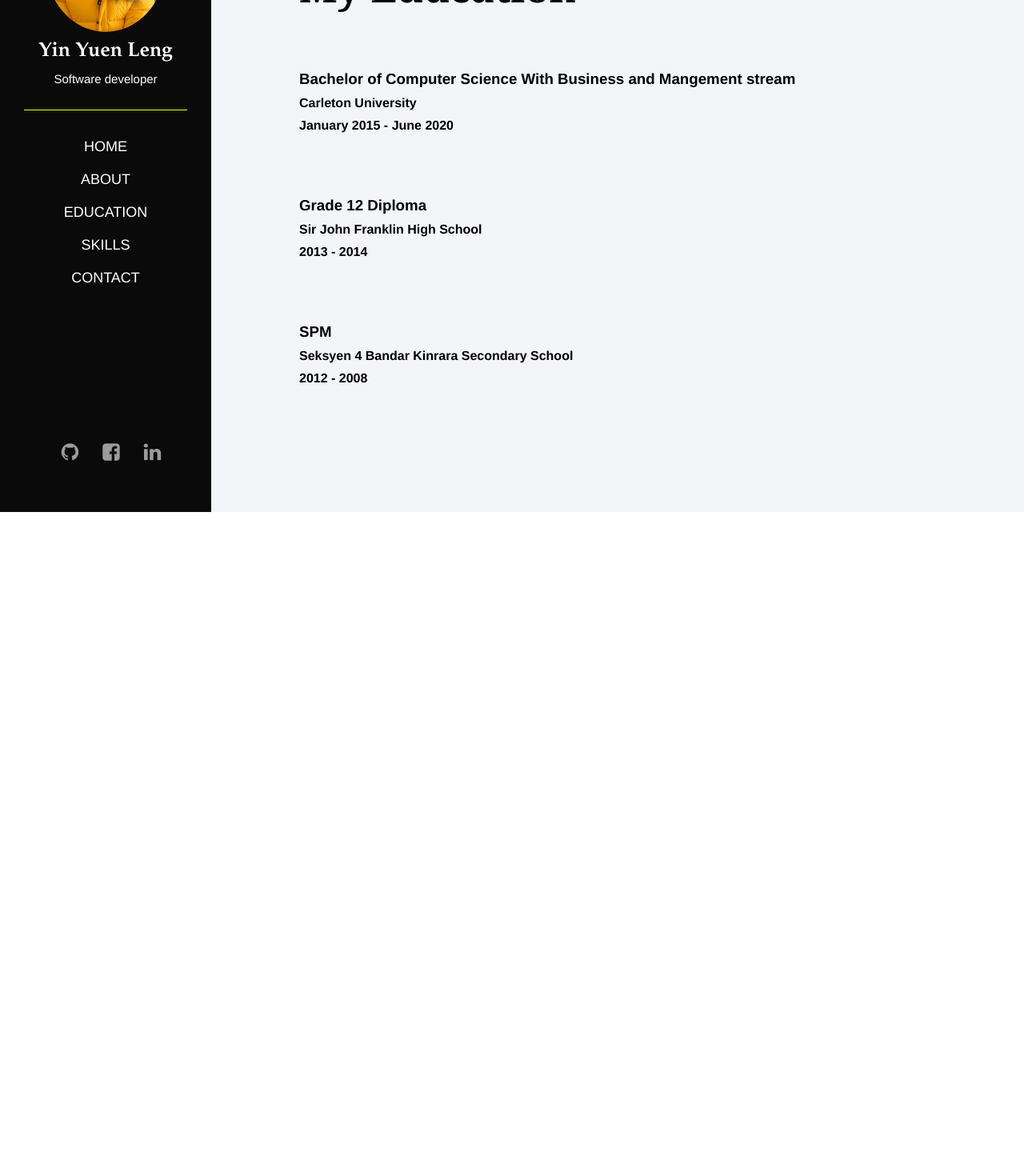
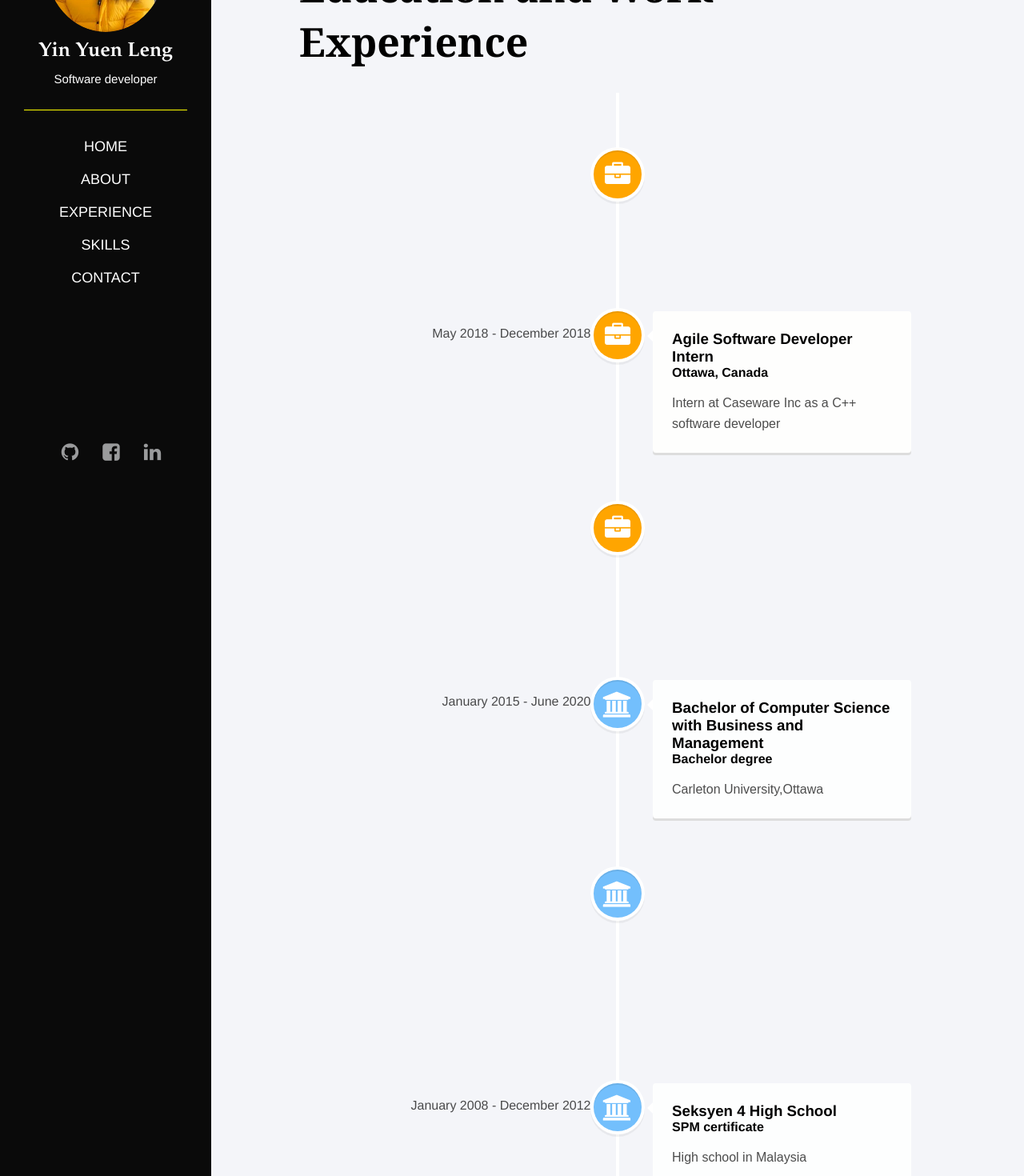
Before and after one commit to gladysleng/gladysleng.github.io, a React (Create React App) app: page /education in a window 1280 px wide. Shown: the part 160-1630 px from the top of the page at 80% size. Before the commit the page ends 800 px from the top, so only its background shows below. Built offline with nearby package versions, Linux system fonts and the light colour scheme.

Commit message:
done education page

```diff
--- a/package.json
+++ b/package.json
@@ -3,6 +3,10 @@
   "version": "0.1.0",
   "private": true,
   "dependencies": {
+    "@fortawesome/fontawesome-svg-core": "^1.2.29",
+    "@fortawesome/free-regular-svg-icons": "^5.13.1",
+    "@fortawesome/free-solid-svg-icons": "^5.13.1",
+    "@fortawesome/react-fontawesome": "^0.1.11",
     "@testing-library/jest-dom": "^4.2.4",
     "@testing-library/react": "^9.5.0",
     "@testing-library/user-event": "^7.2.1",
@@ -15,6 +19,7 @@
     "react-typical": "^0.1.3",
     "react-typing-effect": "^2.0.3",
     "react-typist": "^2.0.5",
+    "react-vertical-timeline-component": "^3.0.2",
     "styled-components": "^5.1.1",
     "typescript": "^3.9.5"
   },
--- a/src/App.css
+++ b/src/App.css
@@ -174,3 +174,10 @@ hr{
   line-height: 1.8;
   color: rgba(0, 0, 0, 0.7);
 }
+
+.Icon{
+  padding-top: 25%;
+  text-align: center;
+  width: 100%;
+
+}
--- a/src/components/Navbar.js
+++ b/src/components/Navbar.js
@@ -27,7 +27,7 @@ class Navbar extends Component {
             <Profilepicture/>
             <Navitem item="Home" tolink="/"  activec={this.activeitem}></Navitem>
             <Navitem item="About" tolink="/about"  activec={this.activeitem}></Navitem>
-            <Navitem item="Education" tolink="/education"  activec={this.activeitem}></Navitem>
+            <Navitem item="Experience" tolink="/education"  activec={this.activeitem}></Navitem>
             <Navitem item="Skills" tolink="/skills"  activec={this.activeitem}></Navitem>
             <Navitem item="Contact" tolink="/contact"  activec={this.activeitem}></Navitem>
             <Social/>
--- a/src/contents/Education.js
+++ b/src/contents/Education.js
@@ -1,13 +1,94 @@
 import React, { Component } from 'react';
 import Widecard from '../components/Widecard';
+import { VerticalTimeline, VerticalTimelineElement } from 'react-vertical-timeline-component';
+import 'react-vertical-timeline-component/style.min.css';
+
+
 class Education extends Component {
     render() {
         return (
             <div className="condiv education">
-                <h1 className="subtopic">My Education</h1>
-                <Widecard title="Bachelor of Computer Science With Business and Mangement stream" where="Carleton University" from="January 2015" to="June 2020" />
-                <Widecard title="Grade 12 Diploma" where="Sir John Franklin High School" from="2013" to="2014" />
-                <Widecard title="SPM" where="Seksyen 4 Bandar Kinrara Secondary School" from="2012" to="2008" />
+                <h1 className="subtopic">Education and Work Experience</h1>
+                <VerticalTimeline>
+                    <VerticalTimelineElement
+                        className="vertical-timeline-element--work"
+                        date="January 2019 - August 2019"
+                        contentStyle={{ backgroundColor:'#FEFEFD ', color: 'black ' }}
+                        iconStyle={{ background: '#ffa500', color: '#fff' ,marginTop:'40px'}}
+                        icon={<i class="fa fa-briefcase fa-2x Icon" />}
+                    >
+                        <h3 className="vertical-timeline-element-title">Java Software Developer Intern</h3>
+                        <h4 className="vertical-timeline-element-subtitle">Kanata, Canada</h4>
+                        <p className="about">
+                            Intern at Trend Micro as a Java and React developer
+                     </p>
+                    </VerticalTimelineElement>
+                    <VerticalTimelineElement
+                        className="vertical-timeline-element--work"
+                        date="May 2018 - December 2018"
+                        contentStyle={{ backgroundColor:'#FEFEFD ', color: 'black ' }}
+                        iconStyle={{ background: '#ffa500', color: '#fff' }}
+                        icon={<i class="fa fa-briefcase fa-2x Icon"></i>}
+                    >
+                        <h3 className="vertical-timeline-element-title">Agile Software Developer Intern</h3>
+                        <h4 className="vertical-timeline-element-subtitle">Ottawa, Canada</h4>
+                        <p className="about">
+                            Intern at Caseware Inc as a C++ software developer
+                     </p>
+                    </VerticalTimelineElement>
+                    <VerticalTimelineElement
+                        className="vertical-timeline-element--work"
+                        date="January 2017 - December 2018"
+                        contentStyle={{ backgroundColor:'#FEFEFD ', color: 'black ' }}
+                        iconStyle={{ background: '#ffa500', color: '#fff' }}
+                        icon={<i class="fa fa-briefcase fa-2x Icon"></i>}
+                    >
+                        <h3 className="vertical-timeline-element-title">Teaching Assistant</h3>
+                        <h4 className="vertical-timeline-element-subtitle">Ottawa, Canada</h4>
+                        <p className="about">
+                           Tutor students in Discrete Math course at Carleton University
+                     </p>
+                    </VerticalTimelineElement>
+                    <VerticalTimelineElement
+                        className="vertical-timeline-element--education"
+                        date="January 2015 - June 2020"
+                        contentStyle={{ backgroundColor:'#FDFEFE ', color: 'black ' }}
+                        iconStyle={{ background: '#73BFFC', color: '#fff' }}
+                        icon={<i class="fa fa-university fa-2x Icon"></i>}
+                    >
+                        <h3 className="vertical-timeline-element-title">Bachelor of Computer Science with Business and Management</h3>
+                        <h4 className="vertical-timeline-element-subtitle"> Bachelor degree </h4>
+                        <p className="about">
+                            Carleton University,Ottawa
+                        </p>
+                    </VerticalTimelineElement>
+                    <VerticalTimelineElement
+                        className="vertical-timeline-element--education"
+                        date="July 2013 - September 2014"
+                        contentStyle={{ backgroundColor:'#FDFEFE ', color: 'black ' }}
+                        iconStyle={{ background: '#73BFFC', color: '#fff' }}
+                        icon={<i class="fa fa-university fa-2x Icon"></i>}
+                    >
+                        <h3 className="vertical-timeline-element-title">International Exchange Student </h3>
+                        <h4 className="vertical-timeline-element-subtitle"> Grade 12 diploma </h4>
+                        <p className="about">
+                            Participated in an student exchange program from Malaysia to Yellowknife,Canada
+                        </p>
+                    </VerticalTimelineElement>
+                    <VerticalTimelineElement
+                        className="vertical-timeline-element--education"
+                        date="January 2008 - December 2012"
+                        contentStyle={{ backgroundColor:'#FDFEFE ', color: 'black ' }}
+                        iconStyle={{ background: '#73BFFC', color: '#fff' }}
+                        icon={<i class="fa fa-university fa-2x Icon"></i>}
+                    >
+                        <h3 className="vertical-timeline-element-title">Seksyen 4 High School </h3>
+                        <h4 className="vertical-timeline-element-subtitle"> SPM certificate </h4>
+                        <p className="about">
+                            High school in Malaysia
+                        </p>
+                    </VerticalTimelineElement>
+                </VerticalTimeline>
             </div>
         )
     }
```
